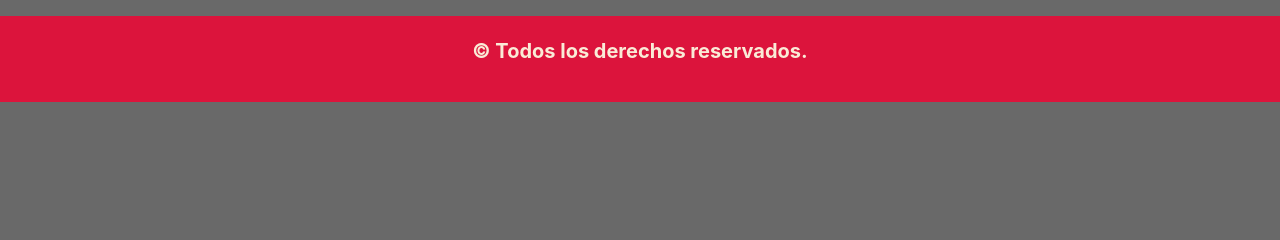
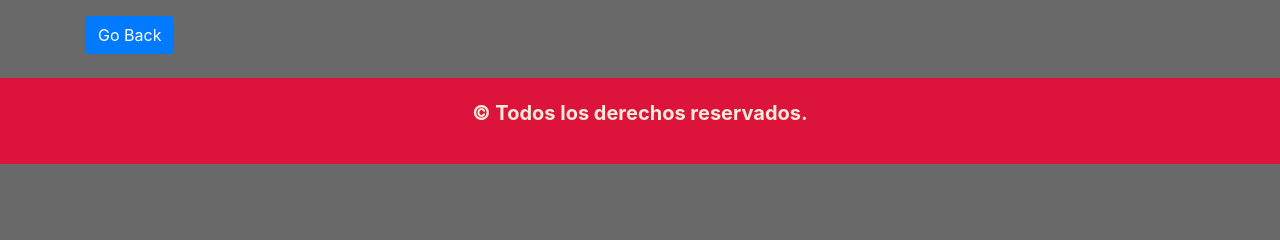
Before and after one commit to Julian-Heredia/Momento3_NTP, a Flask app: page /view/1 in a window 1280 px wide. Shown: the part 283-523 px from the top of the page. Run offline with Flask 2, Linux system fonts and the light colour scheme; data that the repository does not hold is empty; some libraries are stand-ins or nearby versions.

Commit message:
add go back button

```diff
--- a/templates/view.html
+++ b/templates/view.html
@@ -35,6 +35,7 @@
           {% endif %}
         </tbody>
       </table>
+      <a href="/beers" class="btn btn-primary mb-4">Go Back</a>
     </div>
   </div>
 
```
